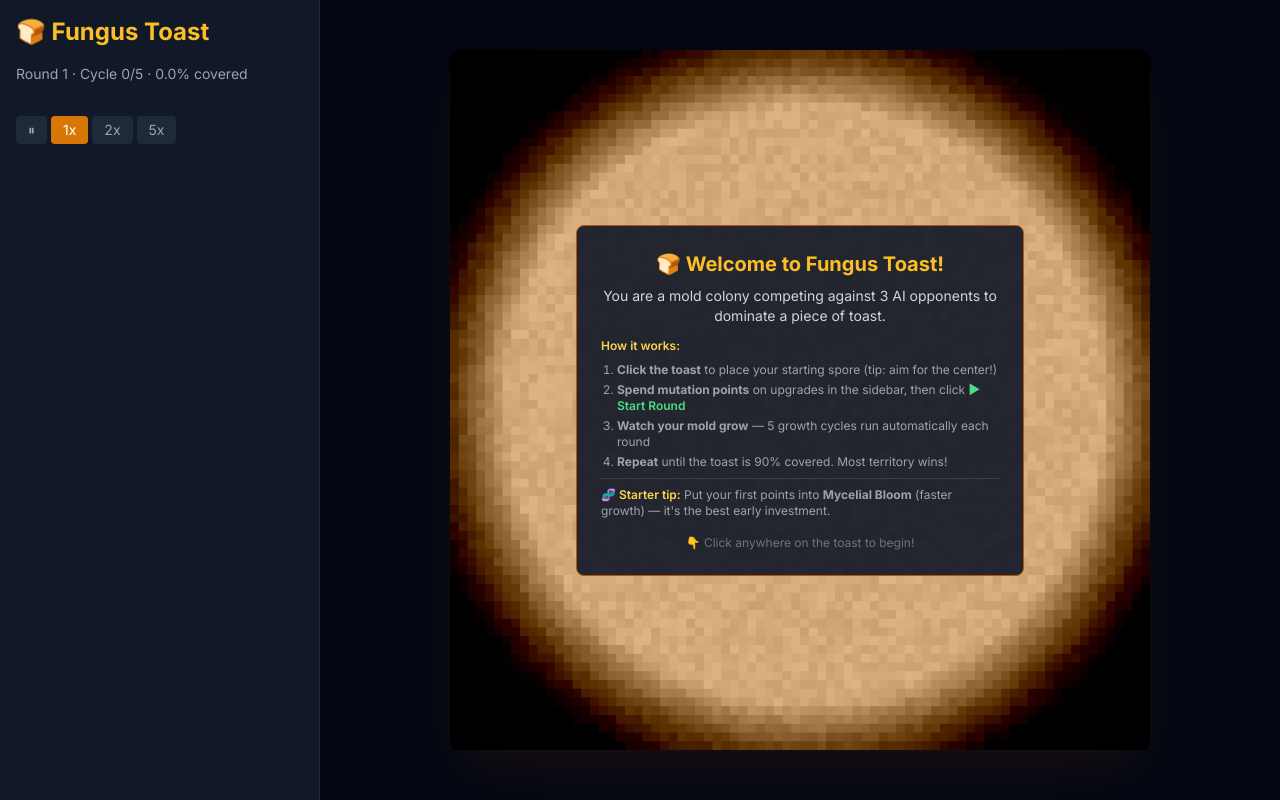
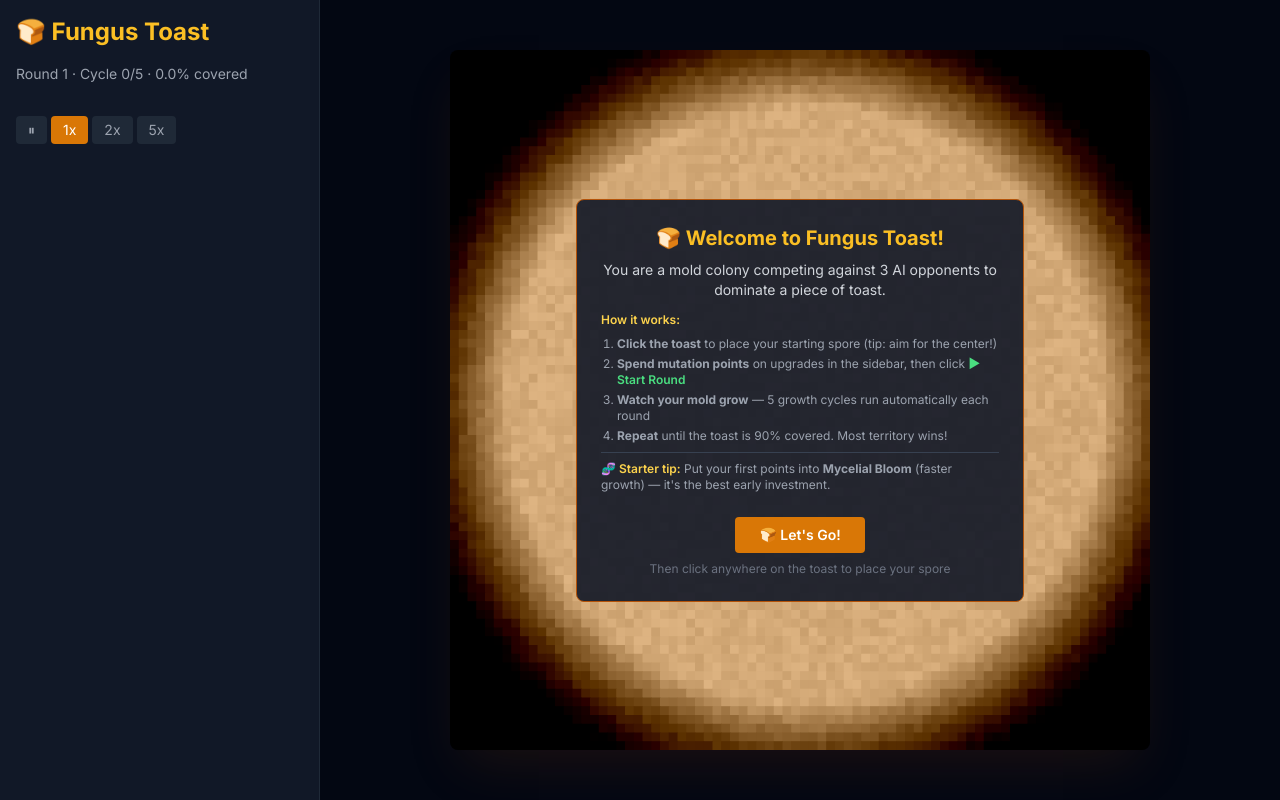
Before and after one commit to jonus311/fungus-toast, a Next.js app: page / in a window 1280 px wide. Built offline with nearby package versions, Linux system fonts and the light colour scheme.

Commit message:
Add Let's Go button to dismiss tutorial before placing spore

```diff
--- a/src/app/page.tsx
+++ b/src/app/page.tsx
@@ -345,7 +345,13 @@ export default function Home() {
                   <span className="text-amber-300 font-semibold">🧬 Starter tip:</span> Put your first points into <b>Mycelial Bloom</b> (faster growth) — it&apos;s the best early investment.
                 </div>
               </div>
-              <p className="text-xs text-gray-500">👇 Click anywhere on the toast to begin!</p>
+              <button
+                onClick={() => setShowTutorial(false)}
+                className="mt-2 px-6 py-2 bg-amber-600 hover:bg-amber-500 rounded font-semibold text-sm text-white"
+              >
+                🍞 Let&apos;s Go!
+              </button>
+              <p className="text-xs text-gray-500 mt-2">Then click anywhere on the toast to place your spore</p>
             </div>
           </div>
         )}
```
